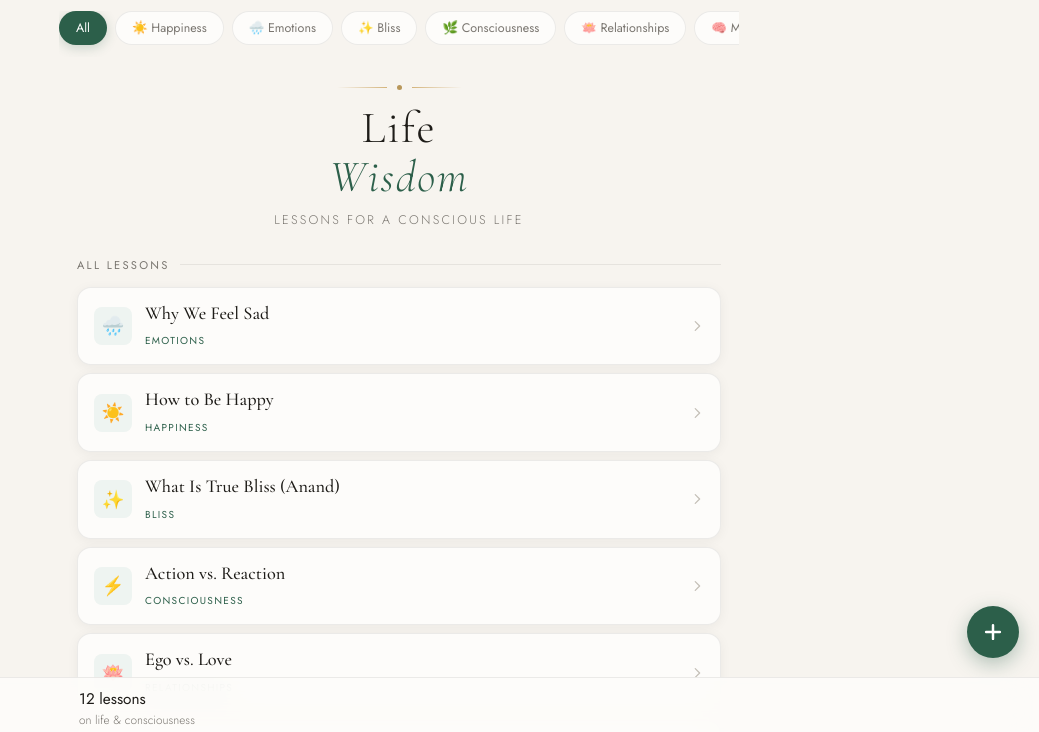
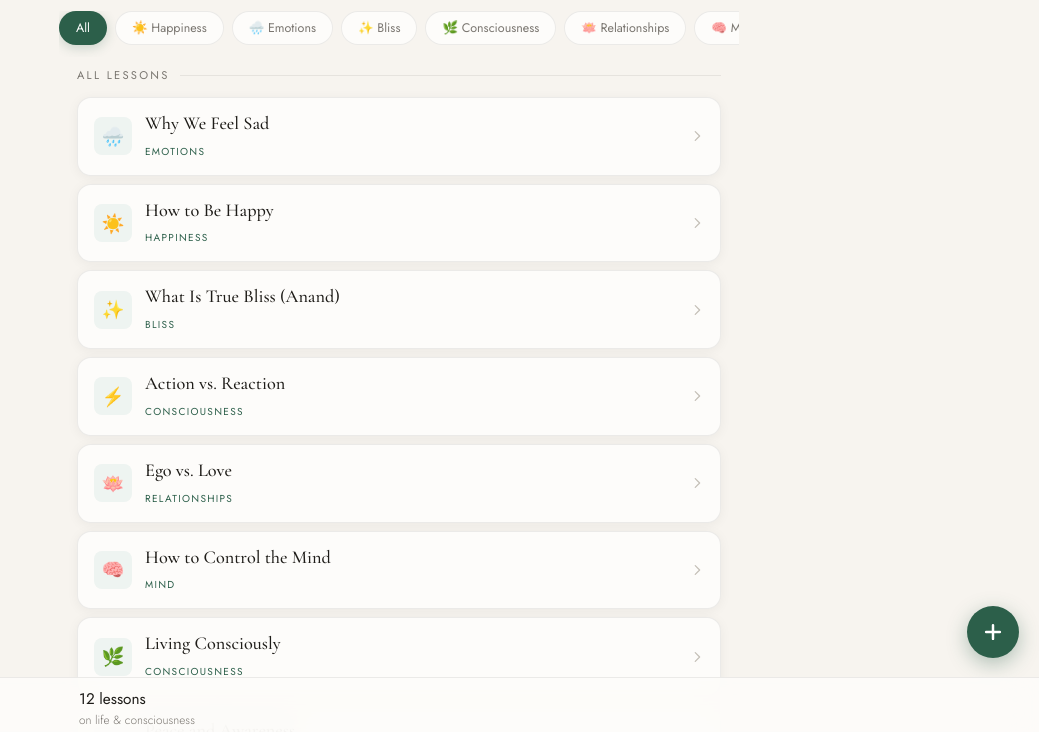
Before and after one commit to alexmorgan77346/Life-Wisdom, a plain HTML site: page index.html in a window 1280 px wide. Shown: the part 62-794 px from the top of the page, without its empty margins (241-1280 px from the left). Drawn offline with nearby package versions, Linux system fonts and the light colour scheme.

Commit message:
Update index.html

```diff
--- a/index.html
+++ b/index.html
@@ -100,15 +100,7 @@
     </div>
 
     <!-- Header -->
-    <header>
-      <div class="header-ornament">
-        <div class="ornament-line"></div>
-        <div class="ornament-dot"></div>
-        <div class="ornament-line right"></div>
-      </div>
-      <h1 class="app-title">Life <span>Wisdom</span></h1>
-      <p class="app-tagline">Lessons for a conscious life</p>
-    </header>
+
 
     <!-- Section label -->
     <p class="section-label" id="section-label">All Lessons</p>
```
